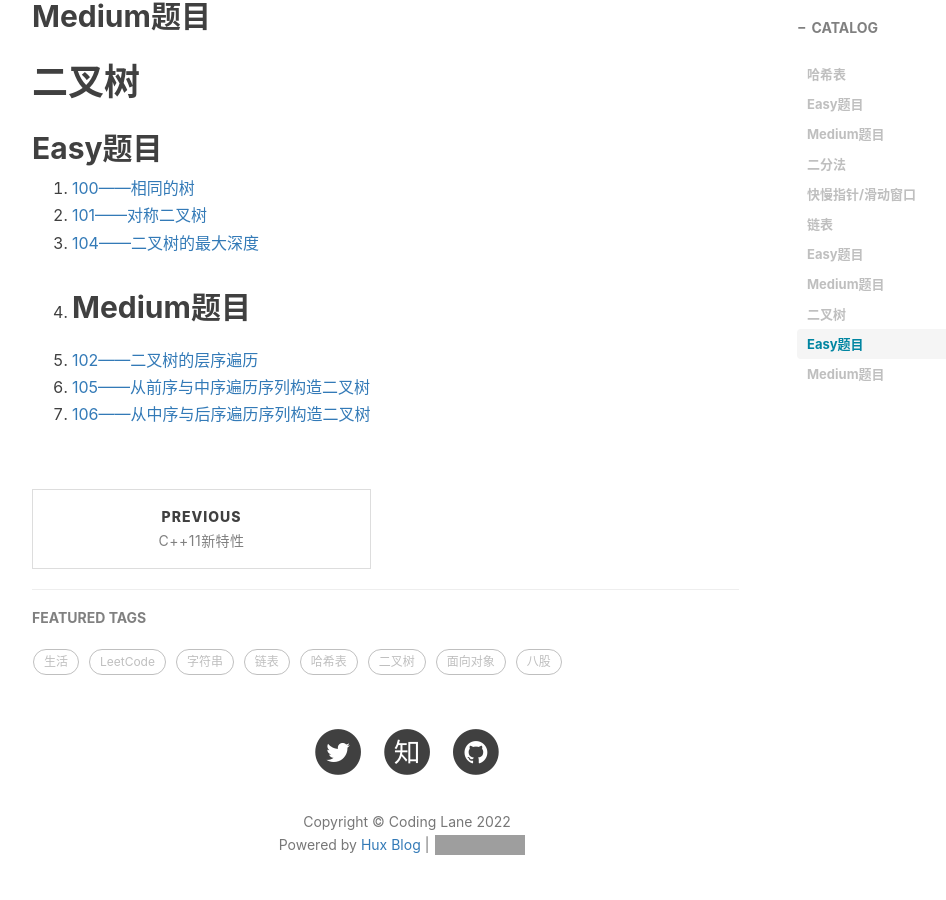
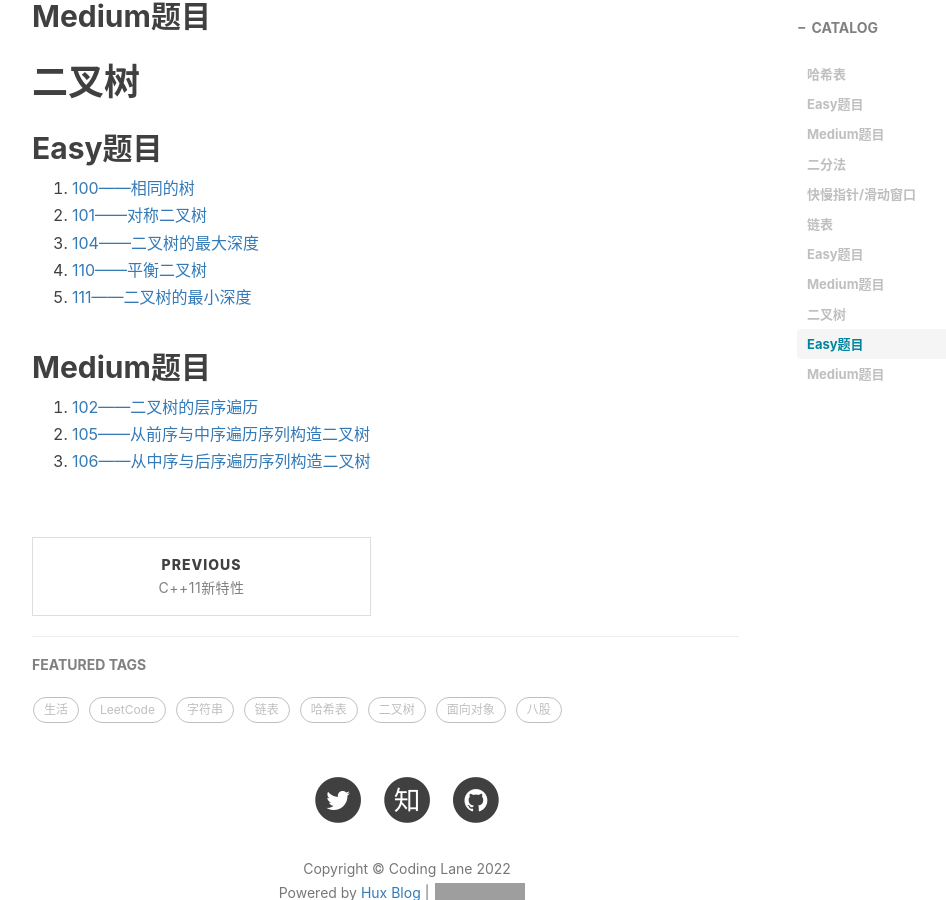
Before and after one commit to xie96808/xie96808.github.io, a Jekyll site: the page built from _posts/2022-05-22-刷题分类!.md, in a window 1280 px wide and 900 px high, scrolled down 1809 px. Shown: the whole window, without its empty margins (233-1179 px from the left). Built offline with Jekyll 4.4.1, drawn with Linux system fonts in a browser that asks for light colours; nearby versions of some CDN libraries; comment, search, counter and statistics services are not loaded; grey boxes are pictures that could not be loaded.

Commit message:
Update 2022-05-22-刷题分类!.md

```diff
--- a/_posts/2022-05-22-刷题分类!.md
+++ b/_posts/2022-05-22-刷题分类!.md
@@ -68,7 +68,10 @@ tags:								#标签
 1. [100——相同的树](https://leetcode.cn/problems/same-tree/)
 2. [101——对称二叉树](https://leetcode.cn/problems/symmetric-tree/)
 3. [104——二叉树的最大深度](https://leetcode.cn/problems/maximum-depth-of-binary-tree/)
-4.
+4. [110——平衡二叉树](https://leetcode.cn/problems/balanced-binary-tree/)
+5. [111——二叉树的最小深度](https://leetcode.cn/problems/minimum-depth-of-binary-tree/)
+
+
 ## Medium题目
 
 1. [102——二叉树的层序遍历](https://leetcode.cn/problems/binary-tree-level-order-traversal/)
```
